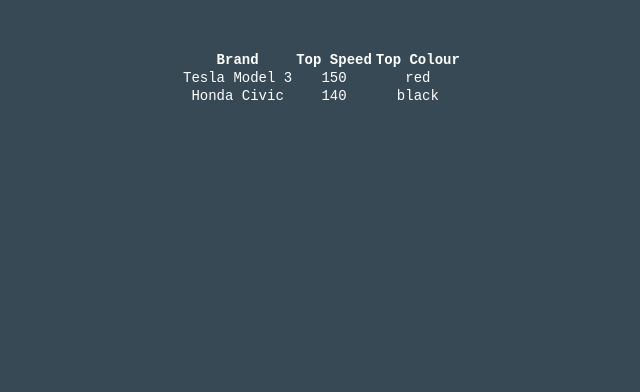
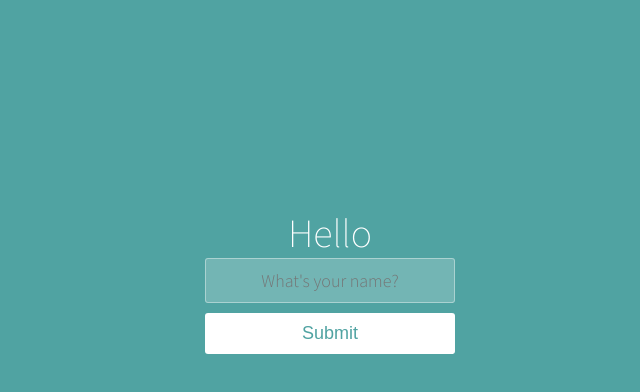
Before and after one commit to kaled4000/React, a React (Create React App) app in the folder my-app/: page / in a window 1280 px wide. Shown: the top 392 px of the page, without its empty margins (310-950 px from the left). Built offline with nearby package versions, Linux system fonts and the light colour scheme.

Commit message:
Event Hooks start

```diff
--- a/my-app/public/styles.css
+++ b/my-app/public/styles.css
@@ -1,29 +1,53 @@
+* {
+  box-sizing: border-box;
+  margin: 0;
+  padding: 0;
+  font-weight: 300;
+}
+
 body {
-  font: normal 14px/100% "Andale Mono", AndaleMono, monospace;
-  color: #fff;
-  padding: 50px;
-  width: 300px;
-  margin: 0 auto;
-  background-color: #374954;
+  font-family: "Source Sans Pro", sans-serif;
+  color: white;
+  font-weight: 300;
+  background: #50a3a2;
+  width: 100%;
+  height: 100%;
+}
+
+.container {
+  margin: 10% auto;
+  padding: 80px 0;
   text-align: center;
 }
 
-h1 {
-  font-size: 100px;
+.container h1 {
+  font-size: 40px;
+  font-weight: 200;
 }
 
-.container {
-  margin: 60% auto;
+input {
+  border: 1px solid rgba(252, 252, 252, 0.4);
+  background-color: rgba(252, 252, 252, 0.2);
+  width: 250px;
+  border-radius: 3px;
+  font-family: "Source Sans Pro", sans-serif;
+  padding: 10px 15px;
+  margin: 0 auto 10px auto;
+  display: block;
+  text-align: center;
+  font-size: 18px;
+  color: white;
+  font-weight: 300;
 }
 
 button {
-  display: inline-block;
-  background-color: #6bbe92;
+  appearance: none;
+  outline: 0;
+  background-color: white;
   border: 0;
-  width: 60px;
-  margin: 10px;
-  text-align: center;
-  color: #fff;
-  font-weight: bold;
-  font-size: 50px;
+  padding: 10px 15px;
+  color: #50a3a2;
+  border-radius: 3px;
+  width: 250px;
+  font-size: 18px;
 }
--- /dev/null
+++ b/my-app/src/componet/App.jsx
@@ -0,0 +1,13 @@
+import React from "react";
+
+function App() {
+  return (
+    <div className="container">
+      <h1>Hello</h1>
+      <input type="text" placeholder="What's your name?" />
+      <button>Submit</button>
+    </div>
+  );
+}
+
+export default App;
--- a/my-app/src/index.js
+++ b/my-app/src/index.js
@@ -1,46 +1,5 @@
-
-// console.log(animal);
-// const [cat,dog] =animal;
-// console.log(cat);
-// const {name:catName,sound:catSound ,Yonko:oldYonko}=cat;
-// console.log(oldYonko);
-// CHALLENGE: uncomment the code below and see the car stats rendered
-
 import React from "react";
 import ReactDOM from "react-dom";
-import cars from "./practice.js";
+import App from "./componet/App.jsx";
 
-const [Honda,Tesl] = cars;
-
-const {
-    speedStats:{topSpeed : hondaTopSpeed}
-} = Honda;
-
-const {speedStats : {topSpeed : teslTopSpeed } }= Tesl
-
-const {
-    coloursByPopularity:[hondaTopColour]
-} = Honda;
-const {
-    coloursByPopularity:[teslTopColour]
-} = Tesl;
-ReactDOM.render(
-  <table>
-    <tr>
-      <th>Brand</th>
-      <th>Top Speed</th>
-       <th>Top Colour</th>
-    </tr>
-    <tr>
-      <td>{Tesl.model}</td>
-      <td>{teslTopSpeed}</td>
-      <td>{teslTopColour}</td>
-    </tr>
-    <tr>
-      <td>{Honda.model}</td>
-      <td>{hondaTopSpeed}</td>
-      <td>{hondaTopColour}</td>
-    </tr>
-  </table>,
-  document.getElementById("root")
-);
+ReactDOM.render(<App />, document.getElementById("root"));
--- a/my-app/src/practice.js
+++ /dev/null
@@ -1,22 +0,0 @@
-const cars = [
-    {
-      model: "Honda Civic",
-      //The top colour refers to the first item in the array below:
-      //i.e. hondaTopColour = "black"
-      coloursByPopularity: ["black", "silver"],
-      speedStats: {
-        topSpeed: 140,
-        zeroToSixty: 8.5
-      }
-    },
-    {
-      model: "Tesla Model 3",
-      coloursByPopularity: ["red", "white"],
-      speedStats: {
-        topSpeed: 150,
-        zeroToSixty: 3.2
-      }
-    }
-  ];
-
-  export default cars;
```
Also changed, not shown: my-app/src/data.js (deleted, +0 -12 lines).
